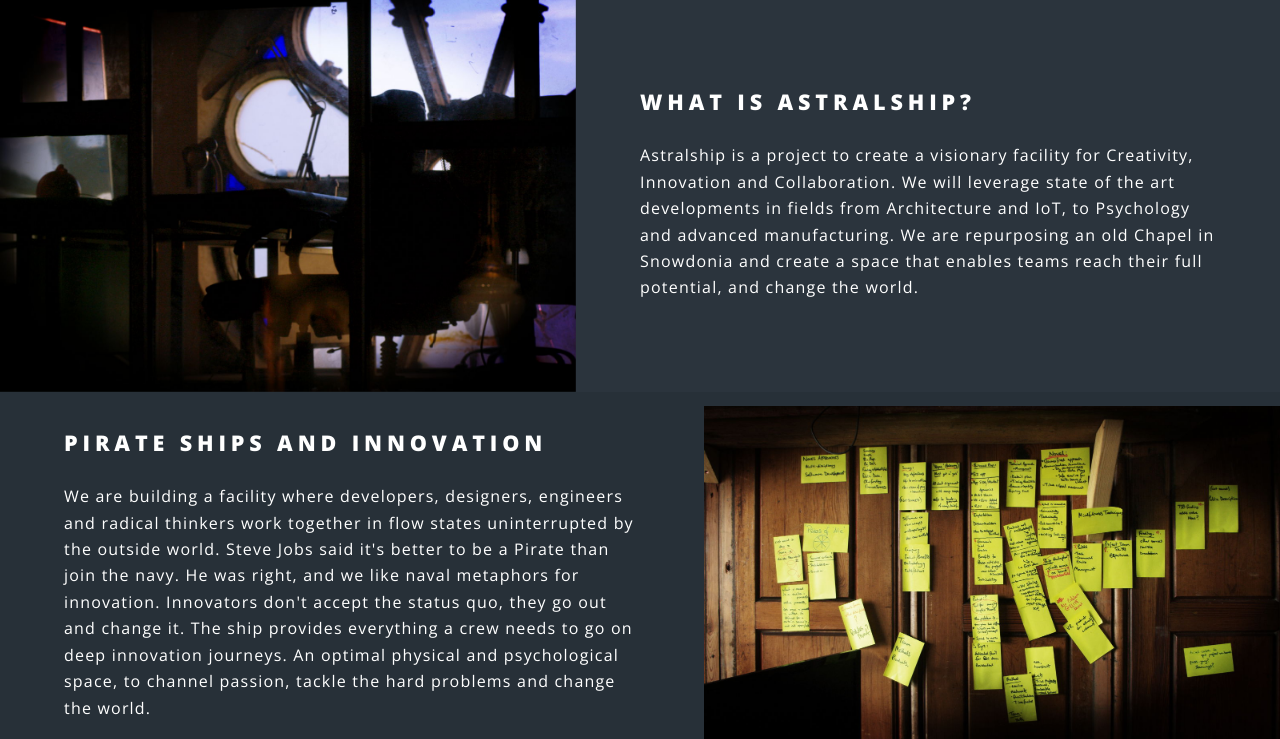
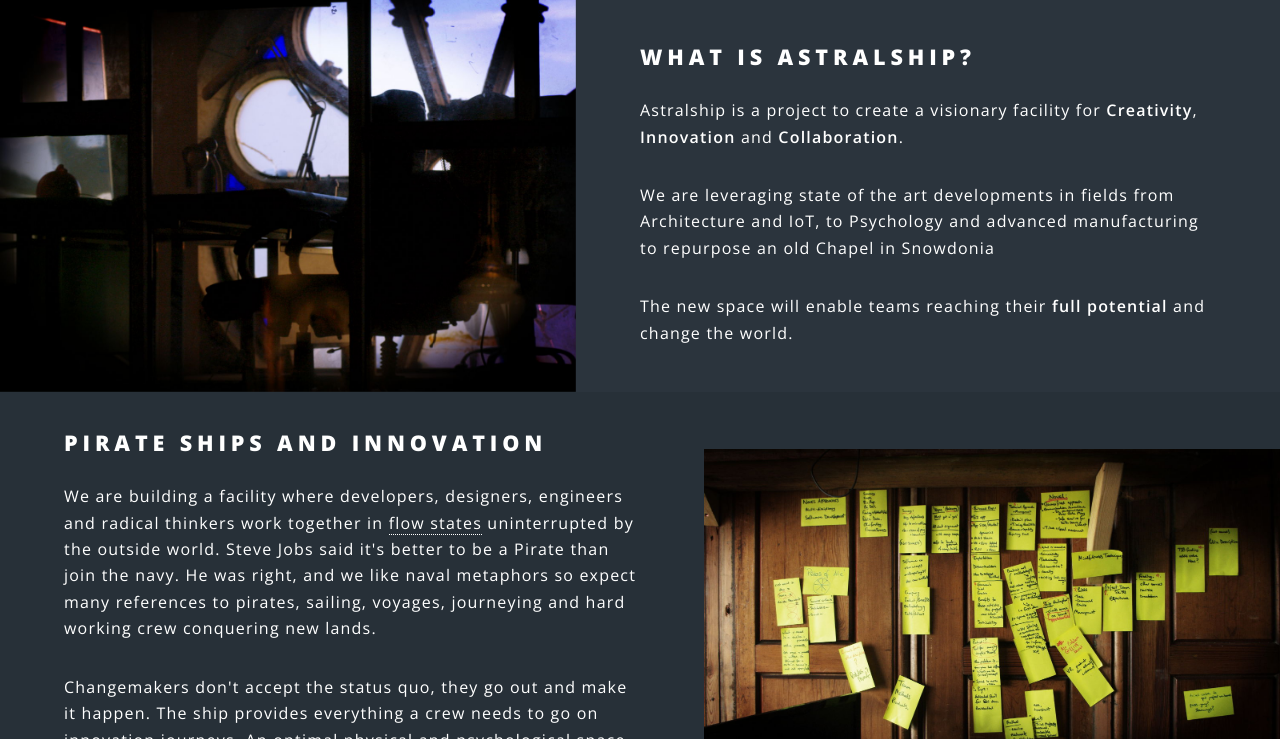
Before and after one commit to astralship/astralship.github.io, a Jekyll site: the page built from index.html, in a window 1280 px wide and 900 px high, scrolled down 1143 px, cut to the strip 161-900 px from the top of the window. Built offline with Jekyll 4.4.1, drawn with Linux system fonts in a browser that asks for light colours; some of the changed text lies outside the part shown.

Commit message:
changes to homepage…

```diff
--- a/index.html
+++ b/index.html
@@ -58,7 +58,11 @@
 						<section class="spotlight">
 							<div class="image"><img src="images/whatIs1.jpg" alt="" /></div><div class="content">
 								<h2>What is Astralship?</h2>
-								<p>Astralship is a project to create a visionary facility for Creativity, Innovation and Collaboration. We will leverage state of the art developments in fields from Architecture and IoT, to Psychology and advanced manufacturing. We are repurposing an old Chapel in Snowdonia and create a space that enables teams reach their full potential, and change the world.</p>
+								<p>Astralship is a project to create a visionary facility for <strong>Creativity</strong>, <strong>Innovation</strong> and <strong>Collaboration</strong>.</p>
+
+								<p>We are leveraging state of the art developments in fields from Architecture and IoT, to Psychology and advanced manufacturing to repurpose an old Chapel in Snowdonia</p>
+
+								<p>The new space will enable teams reaching their <strong>full potential</strong> and change the world.</p>
 							</div>
 						</section>
 
@@ -66,17 +70,19 @@
 						<section class="spotlight">
 							<div class="image"><img src="images/collaboration1.jpg" alt="" /></div><div class="content">
 								<h2>Pirate ships and Innovation</h2>
-								<p>We are building a facility where developers, designers, engineers and radical thinkers work together in flow states uninterrupted by the outside world. Steve Jobs said it's better to be a Pirate than join the navy. He was right, and we like naval metaphors for innovation. Innovators don't accept the status quo, they go out and change it. The ship provides everything a crew needs to go on deep innovation journeys. An optimal physical and psychological space, to channel passion, tackle the hard problems and change the world.</p>
+								<p>We are building a facility where developers, designers, engineers and radical thinkers work together in <a href="flow.html">flow states</a> uninterrupted by the outside world. Steve Jobs said it's better to be a Pirate than join the navy. He was right, and we like naval metaphors so expect many references to pirates, sailing, voyages, journeying and hard working crew conquering new lands.</p>
+
+								<p>Changemakers don't accept the status quo, they go out and make it happen. The ship provides everything a crew needs to go on innovation journeys. An optimal physical and psychological space - proper sleep, nutrition and exercise - to channel passion, tackle the hard problems and change the world.</p>
 							</div>
 						</section>
 						<section class="spotlight">
 							<div class="image"><img src="images/immersion1.jpg" alt="" /></div><div class="content">
 								<h2>Total Immersion</h2>
 								<ul>
-								<li>No Barriers: All immediate physical and psychological needs of the crew met</li>
-								<li>No distractions: An inspiring and self contained world to sustain and shelter the crew from the everyday world
-								</li>
-								<li>Space and Support: Space to decompress, relax and hike when the energies get too high</li>
+									<li>No barriers: All immediate physical and psychological needs of the crew met</li>
+									<li>No distractions: An inspiring and self contained world to sustain and shelter the crew from the everyday world
+									</li>
+									<li>Space and support: Space to decompress, relax and hike when the energies get too high</li>
 								</ul>
 							</div>
 						</section>
@@ -84,21 +90,22 @@
 							<div class="image"><img src="images/chapel-HDR.jpg" alt="" /></div><div class="content">
 								<h2>A inspiring and exciting space</h2>
 								<p>In the Chapel there is plenty of room to work with. We've already built a prototype ship and found it to be an inspirational space. Now we're upgrading and sharing with the world.</p>
-								<p>Innovation is an adventure. Here we'll create a magical and inspiring interior with high-quality living, working and recreational spaces that suggest adventure on even the most serious and focussed of voyages.</p>
+								<p>We are creating magical and inspiring interior with high-quality living, working and recreational spaces that suggest adventure on even the most serious and focussed of voyages.</p>
 							</div>
 						</section>
 						<section class="spotlight">
 							<div class="image"><img src="images/voyage1.jpg" alt="" /></div><div class="content">
-								<h2>The Voyages</h2>
-								<p>We are building a ship, but once built where will we sail? We have different revenue models; sometimes we'll assemble specialist crews to tackle our innovation challenges, sometimes we'll lease it out entirely. The ship will allow the bravest and brightest to push themselves to their limits. Some voyages will be very intense, lasting up to 2 weeks, and some crews will need specialist facilitation to reach their goals. On a voyage, start-up teams will design and prototype new products or services, work that might have taken many months under normal conditions.
-								</p>
+								<h2>The <a href="voyages.html">Voyages</a></h2>
+								<p>We are building a ship, but once built where will we sail? We have a number of revenue models; sometimes we'll assemble specialist crews to tackle our innovation challenges, sometimes we'll lease it out entirely. The ship will allow the bravest and brightest to push themselves and expand their limits.</p>\\
+								<p>Some voyages will be very intense, lasting up to 2 weeks, and some crews will need specialist facilitation to reach their goals. On a voyage, start-up teams will design and prototype new products or services, work that might have taken many months under traditional conditions.</p>
+								<p>Read more about <a href="voyages.html">Voyages</a>.</p>
 							</div>
 						</section>
 
 						<section class="spotlight">
 							<div class="image"><img src="images/chapel-outside-3.jpg" alt="" /></div><div class="content">
 								<h2>Stunning Natural Location</h2>
-								<p>The Chapel stands on the slopes of Elidir across the valley from Snowdon <i>(the highest mountain in England and Wales)</i> a few hundred metres from the national park. </p>
+								<p>The Chapel stands on the slopes of Elidir across the valley from Snowdon <i>(the highest mountain in England and Wales)</i> a few hundred metres from the Snpwdonia National Park. </p>
 								<p>When tackling a hard problem, sometimes the best approach is take a break and get some altitude. Snowdonia - and it’s breathtaking scenery of mountains and beaches - is literally on the doorstep. </p>
 								<p>After a hike in the middle of a challenging voyage, there will be a Japanese onsen style hot-tub to unwind in, and a hearty meal before the nexts day's work begins.</p>
 							</div>
@@ -146,12 +153,14 @@
 								<h2>Let's go sailing</h2>
 								<p>For now we are gathering interest in the project and looking for those who want to come on a journey with us.</p>
 								<p>We are planning to launch a crowdfunding campaign to get additional funds, gather momentum and gauge interest in our project. See our <a href="investment.html">investment</a> proposal.</p>
+								<p>In preparation for the crowdfunding we campaign we are organising &quot;building party&quot; to showcase what is possible... Get your tickets on <a href="https://astralship.eventbrite.co.uk">Eventbrite</a>.
 							</header>
 
 							<ul class="features">
 								<li class="icon fa-paper-plane-o">
 									<h3>Building the ship</h3>
 									<p>At minimum we need a new floor, insulation, lightning, a heating system and a inspiring interior (sorry this is essential). We estimate we need around <strong>£50,000</strong> to retrofit our prototype. We'll architect things in such a way that we can continue to build on and enhance the space in future. The money will come from our savings, family and friends and crowdfunding. We're developing this plan now and are looking for architects, artists, psychologists, carpenters, builders and creators of all kinds who want to be involved. </p>
+									<p>Read more on <a href="refurbishment.html">refurbishment</a></p>
 								</li>
 
 								<li class="icon fa-code">
@@ -162,7 +171,8 @@
 
 								<li class="icon fa-heart-o">
 									<h3>Early days</h3>
-									<p>While we gather the funds to make a major rennovation of our ship, we will engage in mini-projects such as developing our website, a crowdfunding video and the architectural and interior design of the ship. We'll develop a 3D model of what the ship might looks like. Embed this on the website, and explore it in VR. </p>
+									<p>While we gather the funds to make a major rennovation of our ship, we will engage in mini-projects such as developing our website, a crowdfunding video and the architectural and interior design of the ship. We are creating 3D model of what the ship will look like in the future.</p>
+									<p>Join us for the building party, get your tickets on <a href="https://astralship.eventbrite.co.uk">Eventbrite</a></p>
 								</li>
 								<li class="icon fa-code">
 									<h3>A social enterprise</h3>
```
